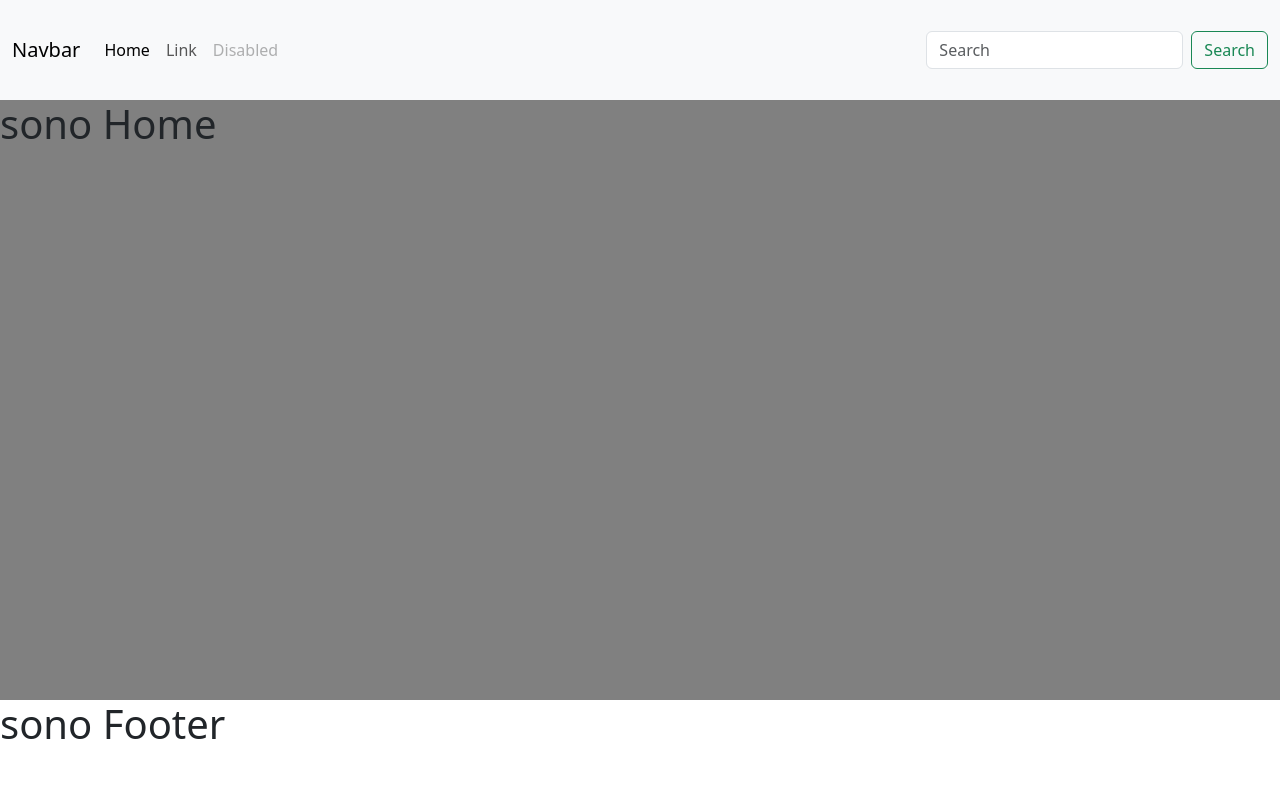
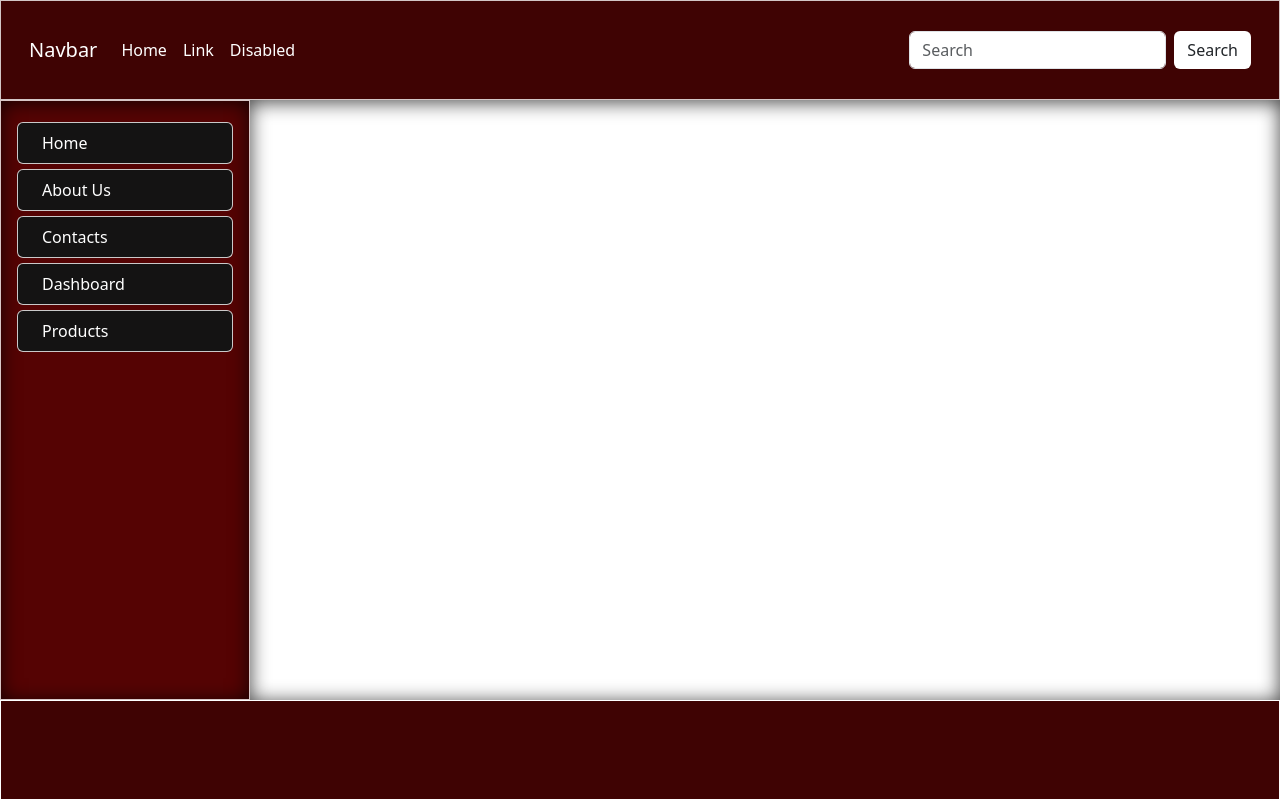
Before and after one commit to CarloDettori/book-front-end, a React (Vite) app: page / in a window 1280 px wide. Built offline with nearby package versions, Linux system fonts and the light colour scheme; no server answers.

Commit message:
Added some featurs

```diff
--- a/package.json
+++ b/package.json
@@ -14,6 +14,7 @@
     "bootstrap": "^5.3.3",
     "react": "^18.3.1",
     "react-dom": "^18.3.1",
+    "react-icons": "^5.4.0",
     "react-router-dom": "^7.1.3"
   },
   "devDependencies": {
--- a/src/App.jsx
+++ b/src/App.jsx
@@ -1,23 +1,21 @@
 import { BrowserRouter, Route, Routes } from 'react-router-dom';
-import HomePage from './pages/HomePage';
 import BooksPage from './pages/BooksPage';
 import BookDetailsPage from './pages/BookDetailsPage';
 import Contact from './pages/Contact';
 import About from './pages/About';
-import DefaultLayout from './pages/DefaultLayout';
+import DefaultLayout from './components/layout/DefaultLayout';
 function App() {
   return (
     <>
       <BrowserRouter>
         <Routes>
           <Route element={<DefaultLayout />}>
-            <Route index element={<HomePage />} />
-            <Route path="/Books" >
+            <Route path="/" >
               <Route index element={<BooksPage />} />
               <Route path=":id" element={<BookDetailsPage />} />
             </Route>
-            <Route path="/Contact" element={<Contact />} />
-            <Route path="/About" element={<About />} />
+            <Route path="/contact" element={<Contact />} />
+            <Route path="/about" element={<About />} />
           </Route>
         </Routes>
       </BrowserRouter>
--- /dev/null
+++ b/src/components/common/CardComponent.jsx
@@ -0,0 +1,36 @@
+import axios from 'axios';
+import { useState, useEffect } from 'react';
+
+export const CardComponent = () => {
+
+    const [data, setData] = useState([]);
+    const apiUrlBook = "http://localhost:3000/books";
+
+    useEffect(() => {
+        axios.get(apiUrlBook).then((res) => {
+            setData(res.data.items);
+        })
+            .catch((error) => {
+                console.log(error, "errore nella ricerca dei libri");
+            })
+    }, []);
+
+
+    return (
+
+        data.map((item) => (
+            <div className="col-2" key={item.id}>
+                <div className="card" >
+                    <img className="card-img-top" src={item.image} alt="Card image cap" />
+                    <div className="card-body h-100 ">
+                        <h5 className="card-title">{item.title}</h5>
+                        <p className="card-text">{item.abstract}</p>
+                        <a href="#" className="btn btn-primary">Go somewhere</a>
+                    </div>
+                </div>
+            </div>
+        ))
+
+    )
+
+}
--- /dev/null
+++ b/src/components/common/SidebarComponent.jsx
@@ -0,0 +1,68 @@
+import { useState } from "react";
+import { Link } from "react-router-dom";
+
+export const SidebarComponent = () => {
+
+    const [active, setActive] = useState(null)
+    function takeId(e) {
+        setActive(e.target.id)
+    }
+
+
+    return (
+
+        <div id="sideBar" className="d-flex flex-column flex-shrink-0 p-3">
+            <ul className="nav nav-pills flex-column mb-auto">
+
+                <li>       {/* Primo pulsante */}
+                    <Link
+                        to={"/"}
+                        id="bottone1"
+                        onClick={takeId}
+                        className={` ${active === "bottone1" ? "active" : ""} nav-link text-white`}
+                        aria-current="page">
+                        <i className="bi bi-house me-2"></i>Home
+                    </Link>
+                </li>
+
+                <li>       {/* Secondo pulsante */}
+                    <Link
+                        id="bottone3"
+                        onClick={takeId}
+                        className={` ${active === "bottone3" ? "active" : ""} nav-link text-white`}>
+                        <i className="bi bi-card-checklist me-2"></i>About Us
+                    </Link>
+                </li>
+
+                <li>       {/* Terzo pulsante */}
+                    <Link
+                        id="bottone5"
+                        onClick={takeId}
+                        className={` ${active === "bottone5" ? "active" : ""} nav-link text-white`}>
+                        <i className="bi bi-people me-2"></i>Contacts
+                    </Link>
+                </li>
+
+                <li>       {/* Quarto pulsante */}
+                    <Link
+                        id="bottone2"
+                        onClick={takeId}
+                        className={` ${active === "bottone2" ? "active" : ""} nav-link text-white`}>
+                        <i className="bi bi-speedometer2 me-2"></i>Dashboard
+                    </Link>
+                </li>
+
+                <li>       {/* Quinto pulsante */}
+                    <Link
+                        id="bottone4"
+                        onClick={takeId}
+                        className={` ${active === "bottone4" ? "active" : ""} nav-link text-white`}>
+                        <i className="bi bi-grid me-2"></i>Products
+                    </Link>
+                </li>
+
+            </ul>
+        </div>
+
+    );
+};
--- /dev/null
+++ b/src/components/layout/DefaultLayout.jsx
@@ -0,0 +1,17 @@
+import { Outlet } from "react-router-dom";
+import Header from "./Header";
+import Footer from "./Footer";
+import { SidebarComponent } from "../common/SidebarComponent";
+export default function DefaultLayout() {
+    return (<>
+        <Header />
+        <div className="d-flex">
+            <SidebarComponent />
+            <main>
+                <Outlet />
+            </main>
+        </div>
+        <Footer />
+    </>
+    )
+}
--- a/src/components/Footer.jsx
+++ b/src/components/layout/Footer.jsx
@@ -1,7 +1,7 @@
 const Footer = () => {
     return (
         <footer>
-            <h1>sono Footer</h1>
+
         </footer>
 
     )
--- a/src/components/Header.jsx
+++ b/src/components/layout/Header.jsx
@@ -3,27 +3,27 @@ const Header = () => {
     return (
 
         <header>
-            <nav className="navbar navbar-expand-lg bg-body-tertiary h-100">
+            <nav className="navbar navbar-expand-lg h-100 p-3">
                 <div className="container-fluid">
                     <button className="navbar-toggler" type="button" data-bs-toggle="collapse" data-bs-target="#navbarTogglerDemo03" aria-controls="navbarTogglerDemo03" aria-expanded="false" aria-label="Toggle navigation">
                         <span className="navbar-toggler-icon"></span>
                     </button>
-                    <a className="navbar-brand" href="#">Navbar</a>
+                    <a className="navbar-brand text-white" href="#">Navbar</a>
                     <div className="collapse navbar-collapse" id="navbarTogglerDemo03">
                         <ul className="navbar-nav me-auto mb-2 mb-lg-0">
                             <li className="nav-item">
-                                <a className="nav-link active" aria-current="page" href="#">Home</a>
+                                <a className="nav-link active text-white" aria-current="page" href="#">Home</a>
                             </li>
                             <li className="nav-item">
-                                <a className="nav-link" href="#">Link</a>
+                                <a className="nav-link text-white" href="#">Link</a>
                             </li>
                             <li className="nav-item">
-                                <a className="nav-link disabled" aria-disabled="true">Disabled</a>
+                                <a className="nav-link disabled text-white" aria-disabled="true">Disabled</a>
                             </li>
                         </ul>
                         <form className="d-flex" role="search">
-                            <input className="form-control me-2" type="search" placeholder="Search" aria-label="Search" />
-                            <button className="btn btn-outline-success" type="submit">Search</button>
+                            <input className="form-control me-2 white" type="search" placeholder="Search" aria-label="Search" />
+                            <button className="btn bg-white " type="submit">Search</button>
                         </form>
                     </div>
                 </div>
--- a/src/index.css
+++ b/src/index.css
@@ -7,14 +7,49 @@ h2 {
 }
 
 header {
+  width: 100%;
   height: 100px;
   background-color: red;
 }
 main {
+  overflow-y: scroll;
+  width: 100%;
   height: calc(100vh - 200px);
-  background-color: grey;
+  background-color: white;
+  -webkit-box-shadow: inset 0px 2px 19px 0px rgba(0, 0, 0, 0.75);
+  -moz-box-shadow: inset 0px 2px 19px 0px rgba(0, 0, 0, 0.75);
+  box-shadow: inset 0px 2px 19px 0px rgba(0, 0, 0, 0.75);
 }
 footer {
   height: 100px;
-  background-color: white;
+  background-color: rgb(63, 3, 3);
+  border: 1px solid white;
 }
+
+header .navbar {
+  background-color: rgb(63, 3, 3);
+  border: 1px solid rgba(255, 255, 255, 0.774);
+}
+
+#sideBar {
+  border: 1px solid rgba(255, 255, 255, 0.774);
+  height: calc(100vh - 200px) !important;
+  width: 250px;
+  background-color: rgb(85, 3, 3) !important;
+  -webkit-box-shadow: inset 0px 2px 19px 0px rgba(0, 0, 0, 0.75);
+  -moz-box-shadow: inset 0px 2px 19px 0px rgba(0, 0, 0, 0.75);
+  box-shadow: inset 0px 2px 19px 0px rgba(0, 0, 0, 0.75);
+}
+
+#sideBar li a {
+  margin-top: 5px;
+  border: 1px solid rgba(255, 255, 255, 0.774);
+  background-color: rgb(20, 19, 19);
+}
+.nav-pills .nav-link.active,
+.nav-pills .show > .nav-link {
+  background-color: #2c9fdd;
+}
+::-webkit-scrollbar {
+  display: none;
+}
--- a/src/pages/BooksPage.jsx
+++ b/src/pages/BooksPage.jsx
@@ -1,30 +1,16 @@
-import axios from 'axios';
-import { useState, useEffect } from 'react';
+import { CardComponent } from "../components/common/CardComponent"
 
 export default function BookPage() {
-    const [data, setData] = useState([]);
-    const apiUrlBook = "http://localhost:3000/books";
 
-    useEffect(() => {
-        axios.get(apiUrlBook).then((res) => {
-            setData(res.data.results);
-        })
-            .catch((error) => {
-                console.log(error, "errore nella ricerca dei libri");
-            })
-    }, []);
+
     return (
         <>
-            <ul>
-                {data.map((item, index) => (
-                    <li key={index}>
-                        <h2>{item.title}</h2>
-                        <h2>{item.author}</h2>
-                        <p>{item.abstract}</p>
-                        <img src={item.image} alt={item.title} />
-                    </li>
-                ))}
-            </ul>
+            <div className="container" >
+                <div className="row">
+                    <CardComponent />
+                </div>
+            </div>
+
         </>
     )
 }
--- a/src/pages/DefaultLayout.jsx
+++ /dev/null
@@ -1,13 +0,0 @@
-import { Outlet } from "react-router-dom";
-import Header from "../components/Header";
-import Footer from "../components/Footer";
-export default function DefaultLayout() {
-    return (<>
-        <Header />
-        <main>
-            <Outlet />
-        </main>
-        <Footer />
-    </>
-    )
-}
--- a/src/pages/HomePage.jsx
+++ /dev/null
@@ -1,5 +0,0 @@
-export default function HomePage() {
-    return (
-        <h1>sono Home</h1>
-    )
-}
```
Also changed, not shown: src/pages/BookDetailsPage.jsx (+65 -1 lines).
